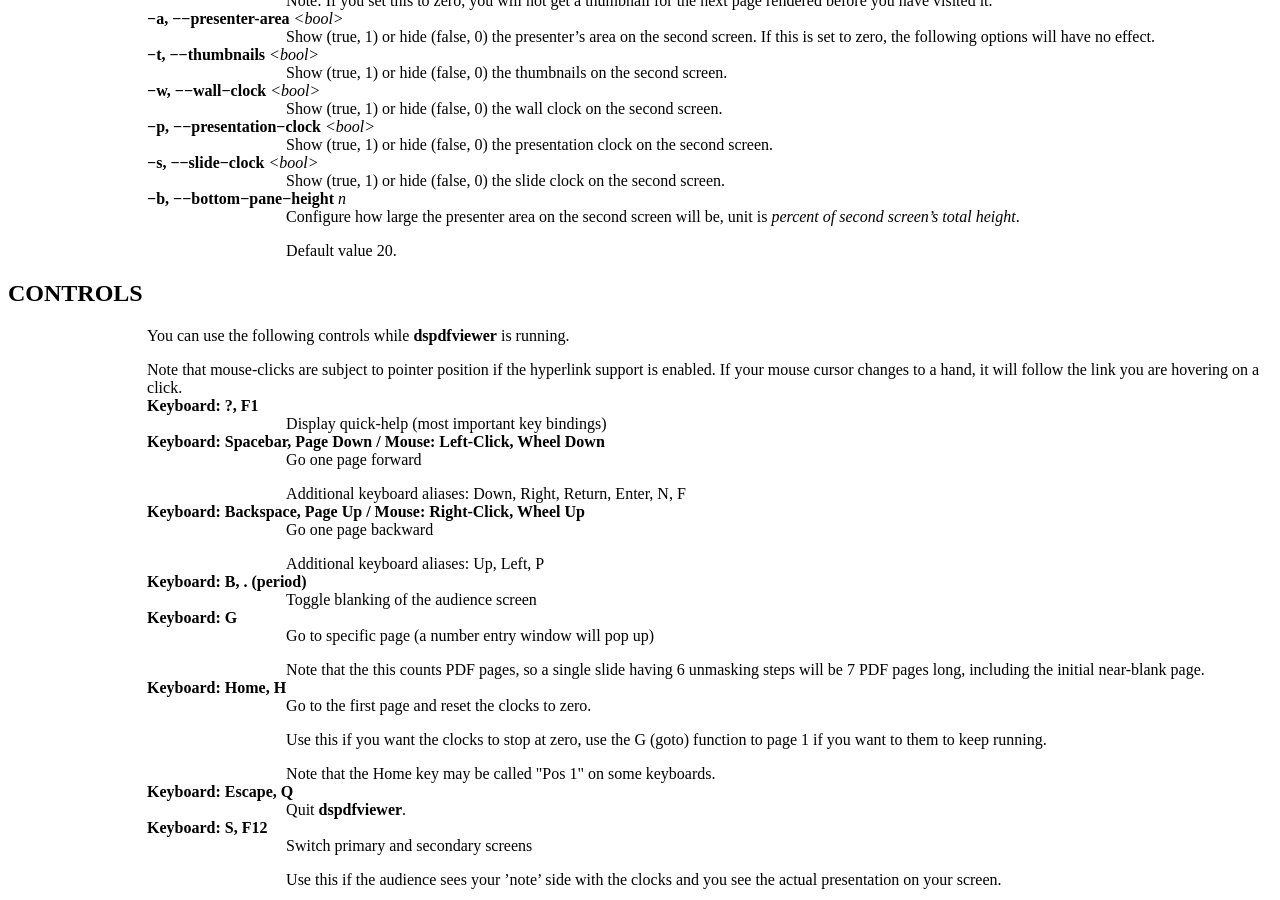
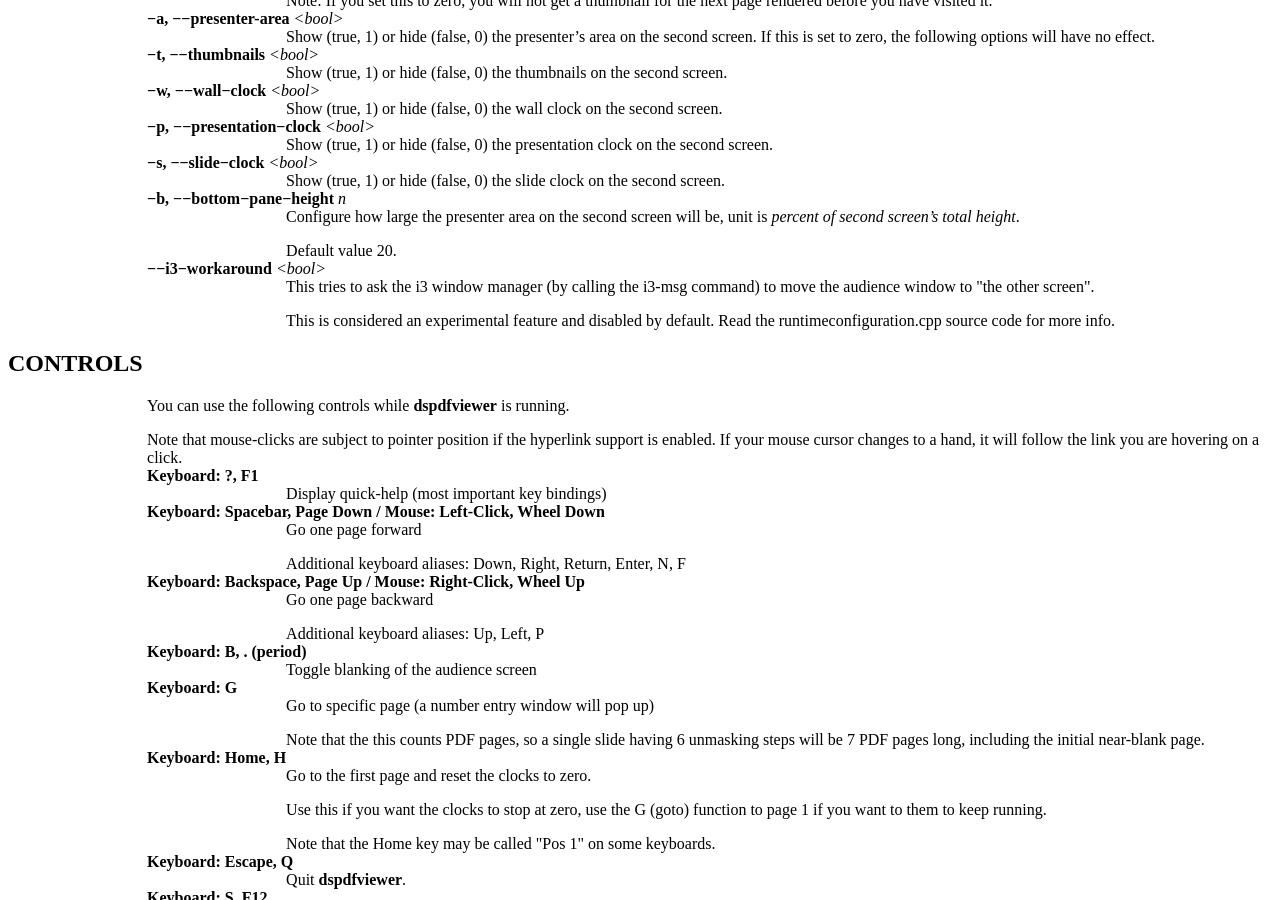
Before and after one commit to dannyedel/dspdfviewer, a Jekyll site: the page manpage.html, which Jekyll copies as it is, in a window 1280 px wide and 900 px high, scrolled down 1639 px. Built offline with Jekyll 4.4.1, drawn with Linux system fonts in a browser that asks for light colours; Markdown is read by kramdown in place of the engine named in the settings.

Commit message:
Regenerate manpage.html
Now includes section about i3

```diff
--- a/manpage.html
+++ b/manpage.html
@@ -1,5 +1,5 @@
 <!-- Creator     : groff version 1.22.3 -->
-<!-- CreationDate: Thu Jul 30 16:03:57 2015 -->
+<!-- CreationDate: Mon Aug  3 15:42:31 2015 -->
 <!DOCTYPE html PUBLIC "-//W3C//DTD HTML 4.01 Transitional//EN"
 "http://www.w3.org/TR/html4/loose.dtd">
 <html>
@@ -256,6 +256,19 @@
 <p style="margin-left:22%; margin-top: 1em">Default value
 20.</p>
 
+
+<p style="margin-left:11%;"><b>&minus;&minus;i3&minus;workaround</b>
+<i>&lt;bool&gt;</i></p>
+
+<p style="margin-left:22%;">This tries to ask the i3 window
+manager (by calling the i3-msg command) to move the audience
+window to &quot;the other screen&quot;.</p>
+
+<p style="margin-left:22%; margin-top: 1em">This is
+considered an experimental feature and disabled by default.
+Read the runtimeconfiguration.cpp source code for more
+info.</p>
+
 <h2>CONTROLS
 <a name="CONTROLS"></a>
 </h2>
```
